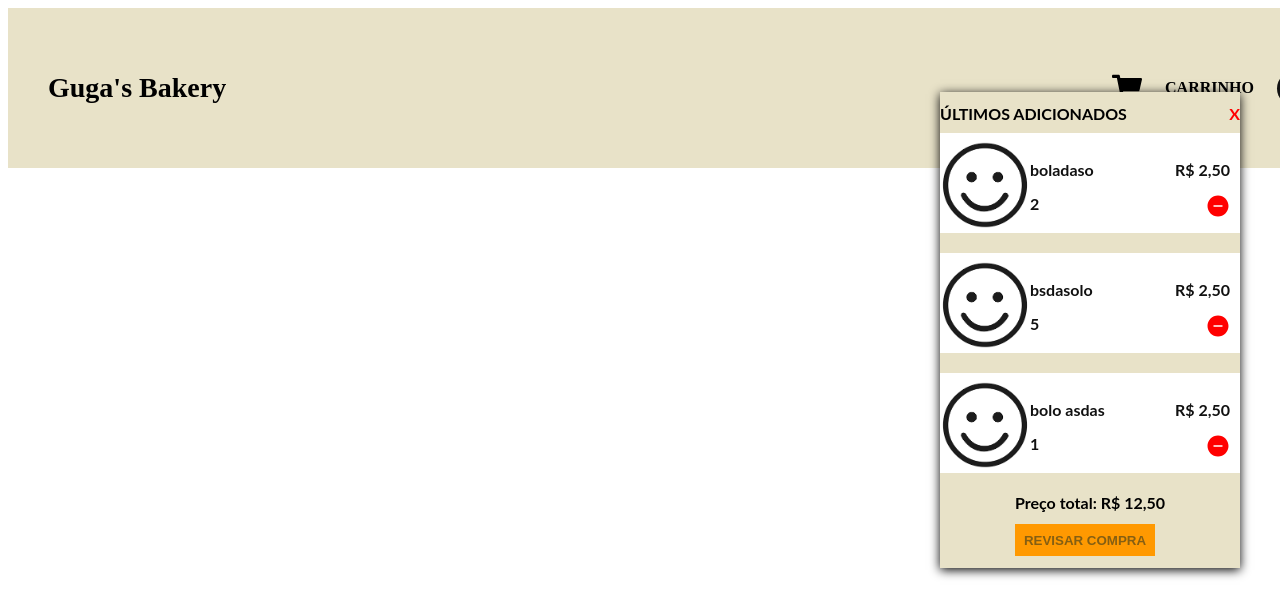
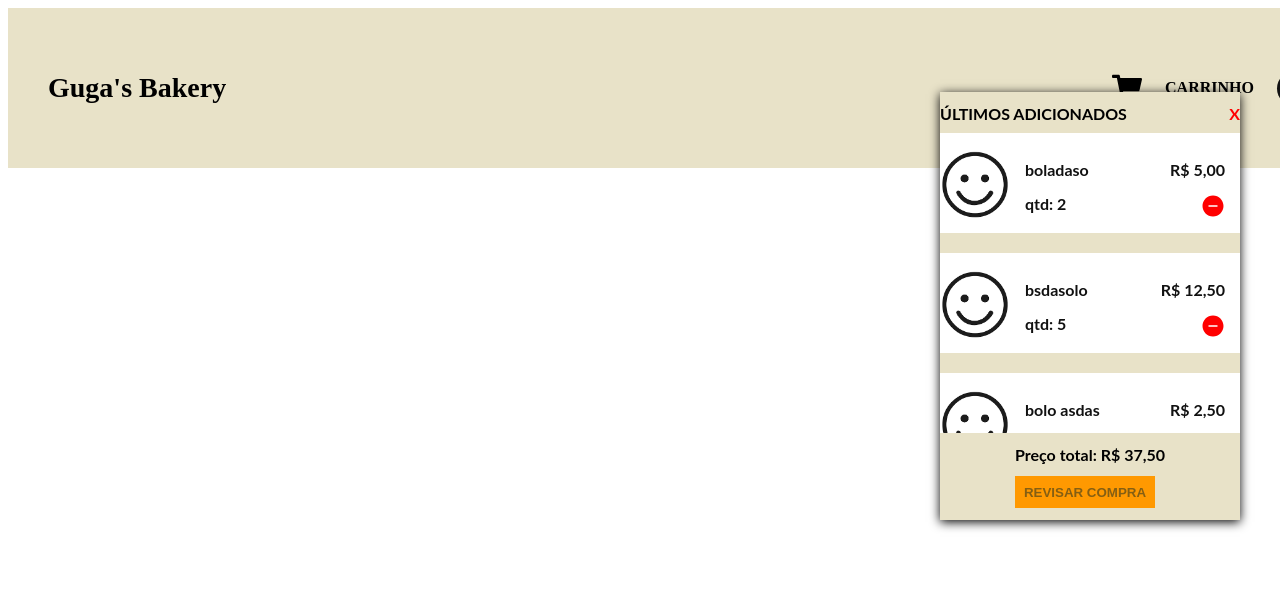
Before and after one commit to Jean-Carlo89/Gugas_Bakery, a React (Create React App) app: page / in a window 1280 px wide. Both pictures are taken after a click on the icon 1127 px from the left and 88 px from the top of the page. Shown: the top 616 px of the page. Built offline with nearby package versions, Linux system fonts and the light colour scheme.

Commit message:
modal implementado e ajustes no carrinho

```diff
--- a/package.json
+++ b/package.json
@@ -8,8 +8,10 @@
     "@testing-library/user-event": "^12.8.3",
     "axios": "^0.21.1",
     "react": "^17.0.2",
+    "react-custom-scrollbars-2": "^4.4.0",
     "react-dom": "^17.0.2",
     "react-icons": "^4.2.0",
+    "react-modal": "^3.14.3",
     "react-router-dom": "^5.2.0",
     "react-scripts": "4.0.3",
     "styled-components": "^5.3.0",
--- a/src/components/Cart.js
+++ b/src/components/Cart.js
@@ -2,26 +2,53 @@ import React, { useState } from "react";
 import styled from "styled-components";
 import CartItem from "./CartItem";
 import { ImSad } from "react-icons/im";
+import ConfirmationDialog from "./Modals/ConfirmationDialog";
+import { Scrollbars } from "react-custom-scrollbars-2";
+
+const renderThumb = ({ style, ...props }) => {
+  const thumbStyle = {
+    borderRadius: 6,
+    backgroundColor: "rgba(35, 49, 86, 0.8)",
+  };
+  return <div style={{ ...style, ...thumbStyle }} {...props} />;
+};
+
+const CustomScrollbars = (props) => (
+  <Scrollbars
+    renderThumbHorizontal={renderThumb}
+    renderThumbVertical={renderThumb}
+    {...props}
+  />
+);
 
 const Cart = (props) => {
   const { isCartOpen, setCartItems, cartItems, toggleCart } = props;
+  const [isModalOpen, setIsModalOpen] = useState(false);
 
   function calculateTotal() {
     let totalPrice = 0;
 
-    cartItems.forEach((i) => (totalPrice = totalPrice + i.price));
+    cartItems.forEach((i) => (totalPrice = totalPrice + i.price * i.qtd));
 
     return totalPrice;
   }
 
-  calculateTotal();
-
   function confirmOrder() {
-    alert("IR PARA CONFIRMAÇÃO DE COMPRA");
+    setIsModalOpen(true);
   }
 
   return (
     <Body display={isCartOpen}>
+      {isModalOpen ? (
+        <ConfirmationDialog
+          cartItems={cartItems}
+          setIsModalOpen={setIsModalOpen}
+          isModalOpen={isModalOpen}
+          calculateTotal={calculateTotal}
+        />
+      ) : (
+        ""
+      )}
       <div className="close-cart">
         <span>ÚLTIMOS ADICIONADOS</span>
         <span onClick={toggleCart} style={{ cursor: "pointer", color: "red" }}>
@@ -36,6 +63,13 @@ const Cart = (props) => {
         </EmptyWarning>
       ) : (
         <div className="itens-container">
+          <CustomScrollbars
+            autoHide
+            autoHideTimeout={500}
+            autoHideDuration={200}
+            autoHeight={true}
+            autoHeightMax={300}
+          >
             {cartItems
               .map((i) => {
                 return (
@@ -50,6 +84,7 @@ const Cart = (props) => {
                 );
               })
               .reverse()}
+          </CustomScrollbars>
         </div>
       )}
 
@@ -82,7 +117,7 @@ const Body = styled.div`
   .itens-container {
     display: flex;
     flex-direction: column;
-    max-height: 360px;
+    height: 300px;
     width: 100%;
     overflow-y: hidden;
   }
@@ -100,6 +135,7 @@ const Body = styled.div`
   .btn-container {
     font-size: 16px;
     font-weight: 700;
+    margin-top: 12px;
   }
 
   button {
--- a/src/components/CartItem.js
+++ b/src/components/CartItem.js
@@ -5,7 +5,8 @@ import { IconContext } from "react-icons";
 
 const CartItem = (props) => {
   const { image, name, price, qtd, cartItems, setCartItems } = props;
-  const priceToDisplay = price.toFixed(2).toString().replace(".", ",");
+  let priceToDisplay = qtd * price;
+  priceToDisplay = priceToDisplay.toFixed(2).toString().replace(".", ",");
 
   function excludeItem(clickedItem) {
     const newArray = cartItems.filter((i) => i.name !== clickedItem);
@@ -21,7 +22,7 @@ const CartItem = (props) => {
           <span>{`R$ ${priceToDisplay}`}</span>
         </div>
         <div className="container-excluir">
-          <span>{qtd}</span>
+          <span>{`qtd: ${qtd}`}</span>
           <span>
             <IconContext.Provider value={{ size: "24px" }}>
               <AiFillMinusCircle
@@ -59,6 +60,6 @@ const Body = styled.div`
     padding-right: 15px;
   }
   img {
-    width: 90px;
+    width: 70px;
   }
 `;
--- /dev/null
+++ b/src/components/ConfirmationItem.js
@@ -0,0 +1,35 @@
+import React from "react";
+import styled from "styled-components";
+
+const ConfirmationItem = (props) => {
+  const { name, price, qtd } = props;
+
+  let priceToDisplay = qtd * price;
+  priceToDisplay = priceToDisplay.toFixed(2).toString().replace(".", ",");
+
+  return (
+    <Body>
+      <div>
+        <span className="name">{name}</span>
+        <span>{`x${qtd}`}</span>
+      </div>
+      <span>{`R$ ${priceToDisplay}`}</span>
+    </Body>
+  );
+};
+
+export default ConfirmationItem;
+
+const Body = styled.div`
+  display: flex;
+  width: 100%;
+  color: #111111;
+  justify-content: space-between;
+
+  span {
+    font-size: 22px;
+  }
+  .name {
+    margin-right: 12px;
+  }
+`;
--- /dev/null
+++ b/src/components/Modals/ConfirmationDialog.js
@@ -0,0 +1,87 @@
+import React from "react";
+import Modal from "react-modal";
+import ConfirmationItem from "../ConfirmationItem";
+import "./modal.css";
+import { Scrollbars } from "react-custom-scrollbars-2";
+
+///////////// COMPONENTES BIBLIOTECA DO SCROLL////////////////////
+
+const renderThumb = ({ style, ...props }) => {
+  const thumbStyle = {
+    borderRadius: 6,
+    backgroundColor: "rgba(35, 49, 86, 0.8)",
+  };
+  return <div style={{ ...style, ...thumbStyle }} {...props} />;
+};
+
+const CustomScrollbars = (props) => (
+  <Scrollbars
+    renderThumbHorizontal={renderThumb}
+    renderThumbVertical={renderThumb}
+    {...props}
+  />
+);
+
+/////////////////////////////////////////////////////////////////
+
+const ConfirmationDialog = (props) => {
+  const { isModalOpen, setIsModalOpen, cartItems, calculateTotal } = props;
+
+  Modal.setAppElement(".root");
+
+  function closeModal() {
+    setIsModalOpen(false);
+  }
+
+  function sendOrder() {
+    alert("PEDIDO ENVIADO");
+    setIsModalOpen(false);
+  }
+
+  return (
+    <Modal
+      style={position}
+      isOpen={isModalOpen}
+      onRequestClose={closeModal}
+      className="dialog-box"
+    >
+      <div className="container">
+        <span>Tem certeza que deseja confirmar sua compra?</span>
+
+        <ul className="products-container">
+          <CustomScrollbars
+            autoHide
+            autoHideTimeout={500}
+            autoHideDuration={200}
+            autoHeight={true}
+            autoHeightMax={250}
+          >
+            {cartItems
+              .map((i) => {
+                return (
+                  <ConfirmationItem name={i.name} price={i.price} qtd={i.qtd} />
+                );
+              })
+              .reverse()}
+          </CustomScrollbars>
+        </ul>
+        <span>{`Preço total: R$ ${calculateTotal()
+          .toFixed(2)
+          .toString()
+          .replace(".", ",")}`}</span>
+        <div className="btn-container">
+          <button className="cancel-button" onClick={closeModal}>
+            Não, voltar
+          </button>
+          <button onClick={sendOrder}>Confirmar</button>
+        </div>
+      </div>
+    </Modal>
+  );
+};
+
+export default ConfirmationDialog;
+
+const position = {
+  overlay: { zIndex: 1000 },
+};
--- /dev/null
+++ b/src/components/Modals/modal.css
@@ -0,0 +1,72 @@
+.dialog-box {
+    position: absolute;
+    top: calc(50% - 225px);
+    left: calc(50% - 395px);
+    height: 450px;
+    width: 790px;
+    border-radius: 20px;
+    background: #e8e2c8;
+    display: flex;
+    flex-direction: column;
+    align-items: center;
+    justify-content: space-between;
+    font-family: "Lato", sans-serif;
+    font-weight: 700;
+    border: none;
+    outline: none;
+  }
+
+  .dialog-box span {
+    font-family: "Oswald";
+    font-size: 32px;
+    font-style: normal;
+    font-weight: 700;
+    line-height: 56px;
+    color: #111111;
+  }
+
+  .dialog-box button {
+    height: 37px;
+    width: 134px;
+    border-radius: 5px;
+    font-size: 18px;
+    font-weight: 700;
+    line-height: 22px;
+    color: #ffffff;
+    background: green;
+    border: none;
+    outline: none;
+    cursor: pointer;
+    transition: all 0.5s 0s ease;
+  }
+
+  .dialog-box .cancel-button {
+    background: red;
+  }
+
+  .dialog-box .container {
+    width: 700px;
+    height: 350px;
+    display: flex;
+    align-items: center;
+    justify-content: space-between;
+    flex-direction: column;
+  }
+
+  .dialog-box .btn-container {
+    display: flex;
+    justify-content: space-between;
+    width: 88%;
+  }
+
+  .dialog-box .products-container {
+    width: 88%;
+    height: 250px;
+    background: #e8e2c8;
+  }
+
+  .dialog-box button:hover {
+    background: #4b7daf;
+    color: #ffffff;
+    transition: all 0.5s 0s ease;
+  }
```
Also changed, not shown: 1 other file (tests, documents, lock files or other folders). Lines whose indentation alone changed are shown as unchanged.
